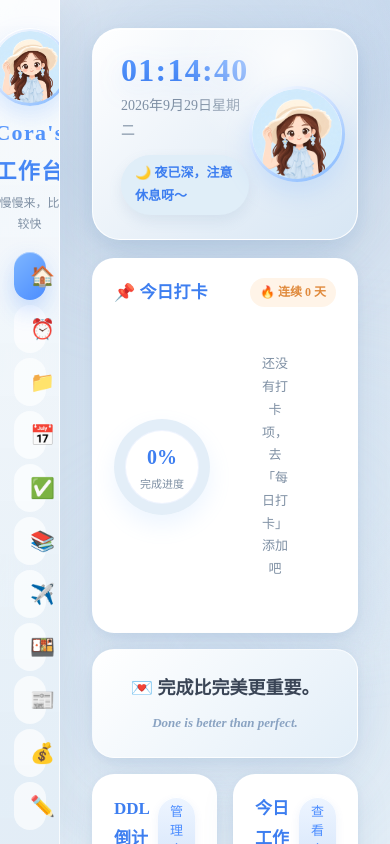
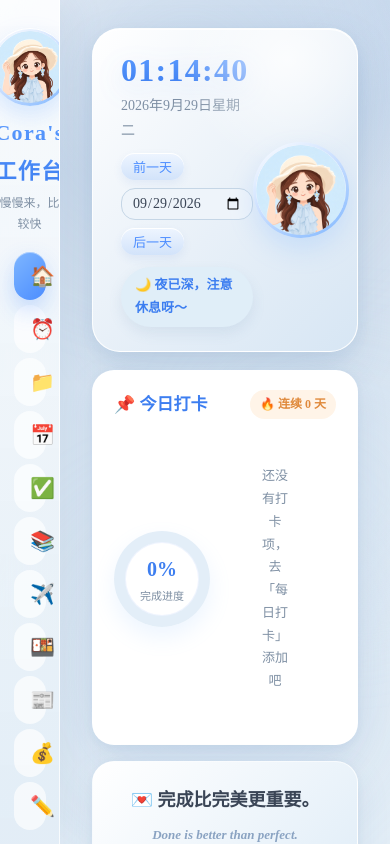
Before and after one commit to CoraLiang01/cora-workbench, a plain HTML site: page index.html in a window 390 px wide. Drawn offline with nearby package versions, Linux system fonts and the light colour scheme.

Commit message:
Let the home dashboard switch to another day.
Co-authored-by: Cursor <cursoragent@cursor.com>

```diff
--- a/index.html
+++ b/index.html
@@ -130,6 +130,8 @@ body {
   filter:drop-shadow(0 8px 14px rgba(61,126,240,.16));
 }
 .hello-date { font-size:14px; color:var(--muted); margin-top:6px; }
+.dash-date-row { display:flex; align-items:center; gap:8px; flex-wrap:wrap; margin-top:10px; }
+.dash-date-row input[type="date"] { width:auto; max-width:168px; margin:0; padding:6px 10px; }
 .hello-chip { display:inline-flex; align-items:center; gap:6px; margin-top:12px; background:#E0EEF8; color:#3D7EF0; font-weight:650; border-radius:999px; padding:7px 14px; font-size:13px; border:none; box-shadow:0 6px 14px rgba(90,130,175,.12); }
 
 /* Cards */
@@ -728,6 +730,7 @@ function daysUntil(s){ const t=new Date(s+'T00:00:00'); const n=new Date(todaySt
 function addDays(s,n){ const d=new Date(s+'T00:00:00'); d.setDate(d.getDate()+n); return dateStr(d); }
 
 let currentView = 'dashboard';
+let dashDate = todayStr();
 let currentPlanDate = todayStr();
 let currentMealWeek = todayStr();
 let currentPlanTab = 'day';
@@ -807,19 +810,33 @@ function tickHelloClock(){
   el.textContent = n.toTimeString().slice(0,8);
 }
 
+function setDashDate(s){
+  if(!/^\d{4}-\d{2}-\d{2}$/.test(s||'')) return;
+  dashDate = s;
+  const c = document.getElementById('content');
+  if(currentView==='dashboard' && c) renderDashboard(c);
+}
+function shiftDashDate(dir){ setDashDate(dir===0 ? todayStr() : addDays(dashDate, dir)); }
+function dashDayName(){
+  if(dashDate===todayStr()) return '今日';
+  const parts = dashDate.split('-');
+  return `${parseInt(parts[1],10)}月${parseInt(parts[2],10)}日`;
+}
 function renderDashboard(c){
   const ddls = load('ddls',[]).filter(d=>!d.done).sort((a,b)=>daysUntil(a.date)-daysUntil(b.date));
   const plans = load('plans',{});
-  const todayPlan = plans[todayStr()] || [];
+  const todayPlan = plans[dashDate] || [];
   const doneCount = todayPlan.filter(t=>t.done).length;
   const habits = load('habits',[]);
-  const todayH = todayStr();
+  const todayH = dashDate;
   const habitDone = habits.filter(h=>(h.history||[]).includes(todayH)).length;
   const diary = load('diary',[]);
-  const todayDiary = diary.find(d=>d.date===todayStr());
+  const todayDiary = diary.find(d=>d.date===dashDate);
   const pct = habits.length ? Math.round(habitDone/habits.length*100) : (todayPlan.length? Math.round(doneCount/todayPlan.length*100) : 0);
   const now = new Date();
-  const dateLine = now.toLocaleDateString('zh-CN',{year:'numeric',month:'long',day:'numeric',weekday:'long'});
+  const dateLine = new Date(dashDate+'T00:00:00').toLocaleDateString('zh-CN',{year:'numeric',month:'long',day:'numeric',weekday:'long'});
+  const dayName = dashDayName();
+  const isToday = dashDate===todayStr();
   const quotes = [
     {zh:'在平凡的日子里，也要认真生活呀。', en:'In ordinary days, live earnestly.'},
     {zh:'小小的进步，都是走向更好的自己。', en:'Small steps every day lead to big changes.'},
@@ -835,13 +852,19 @@ function renderDashboard(c){
       <div>
         <div class="hello-time" id="hello-clock">${now.toTimeString().slice(0,8)}</div>
         <div class="hello-date">${dateLine}</div>
+        <div class="dash-date-row">
+          <button type="button" class="btn btn-sm" onclick="shiftDashDate(-1)">前一天</button>
+          <input type="date" value="${dashDate}" onchange="setDashDate(this.value)" aria-label="选择日期">
+          <button type="button" class="btn btn-sm" onclick="shiftDashDate(1)">后一天</button>
+          ${isToday?'':`<button type="button" class="btn btn-sm" onclick="shiftDashDate(0)">回到今天</button>`}
+        </div>
         <div class="hello-chip">${greetChip()}</div>
       </div>
       <div class="hello-deco"><div class="hello-avatar-wrap"><img class="hello-avatar" src="cora-avatar.png" alt="Cora"></div></div>
     </div>
 
     <div class="card">
-      <div class="card-title">📌 今日打卡 <span class="streak-pill">🔥 连续 ${getStreak(habits)} 天</span></div>
+      <div class="card-title">📌 ${dayName}打卡 <span class="streak-pill">🔥 连续 ${getStreak(habits)} 天</span></div>
       <div class="check-card">
         <div class="ring" style="--p:${pct}">
           <div class="ring-inner"><div class="ring-num">${pct}%</div><div class="ring-lab">完成进度</div></div>
@@ -850,7 +873,7 @@ function renderDashboard(c){
           ${checkItems.length ? checkItems.map(h=>{
             const done = h._plan ? (todayPlan.find(t=>t.id===h.id)||{}).done : (h.history||[]).includes(todayH);
             const click = h._plan ? `togglePlanTask('${h.id}')` : `toggleHabitToday('${h.id}')`;
-            return `<div class="check-row" ${rowOpen(h._plan?`editDayPlan('${todayStr()}','${h.id}')`:`editHabit('${h.id}')`)}><div class="cb ${done?'checked':''}" onclick="${click}"></div><span>${esc(h.name)}</span></div>`;
+            return `<div class="check-row" ${rowOpen(h._plan?`editDayPlan('${dashDate}','${h.id}')`:`editHabit('${h.id}')`)}><div class="cb ${done?'checked':''}" onclick="${click}"></div><span>${esc(h.name)}</span></div>`;
           }).join('') : '<div class="empty">还没有打卡项，去「每日打卡」添加吧</div>'}
         </div>
       </div>
@@ -876,12 +899,12 @@ function renderDashboard(c){
       </div>
 
       <div class="card">
-        <div class="card-title">今日工作计划 <div class="actions"><button class="btn btn-sm" onclick="goToPlan('${todayStr()}')">查看全部</button></div></div>
+        <div class="card-title">${dayName}工作计划 <div class="actions"><button class="btn btn-sm" onclick="goToPlan('${dashDate}')">查看全部</button></div></div>
         ${todayPlan.length? `
           <div class="progress"><div class="progress-bar" style="width:${Math.round(doneCount/todayPlan.length*100)}%"></div></div>
           <div style="font-size:12px;color:var(--muted);margin-bottom:8px">${doneCount}/${todayPlan.length} 完成 (${Math.round(doneCount/todayPlan.length*100)}%)</div>
-          ${todayPlan.slice(0,5).map(t=>`<div class="list-item ${t.done?'done':''}" ${rowOpen(`editDayPlan('${todayStr()}','${t.id}')`)}><div class="cb ${t.done?'checked':''}" onclick="togglePlanTask('${t.id}')"></div><div class="text">${esc(t.title)} ${t.time?`<span class="meta">${t.time}</span>`:''}</div>${editBtn(`editDayPlan('${todayStr()}','${t.id}')`)}</div>`).join('')}
-        ` : '<div class="empty">今天还没有计划</div>'}
+          ${todayPlan.slice(0,5).map(t=>`<div class="list-item ${t.done?'done':''}" ${rowOpen(`editDayPlan('${dashDate}','${t.id}')`)}><div class="cb ${t.done?'checked':''}" onclick="togglePlanTask('${t.id}')"></div><div class="text">${esc(t.title)} ${t.time?`<span class="meta">${t.time}</span>`:''}</div>${editBtn(`editDayPlan('${dashDate}','${t.id}')`)}</div>`).join('')}
+        ` : `<div class="empty">${isToday?'今天还没有计划':'这一天还没有计划'}</div>`}
       </div>
     </div>
 
@@ -892,15 +915,15 @@ function renderDashboard(c){
 
     <div style="display:grid;grid-template-columns:1fr 1fr;gap:16px">
       <div class="card">
-        <div class="card-title">今日打卡</div>
+        <div class="card-title">${dayName}打卡</div>
         ${habits.length? habits.map(h=>{
           const done=(h.history||[]).includes(todayH);
           return `<div class="list-item" ${rowOpen(`editHabit('${h.id}')`)}><div class="cb ${done?'checked':''}" onclick="toggleHabitToday('${h.id}')"></div><div class="text">${esc(h.name)}</div><div class="meta">连续 ${getHabitStreak(h)} 天</div>${editBtn(`editHabit('${h.id}')`)}</div>`;
         }).join('') : '<div class="empty">还没有打卡项，去添加吧</div>'}
       </div>
       <div class="card">
-        <div class="card-title">今日心情</div>
-        ${todayDiary? `<div style="font-size:28px;margin-bottom:8px">${todayDiary.mood}</div><div style="font-size:13px;color:var(--muted);line-height:1.6">${esc(todayDiary.content.slice(0,100))}${todayDiary.content.length>100?'...':''}</div>` : '<div class="empty">今天还没有写日记</div>'}
+        <div class="card-title">${dayName}心情</div>
+        ${todayDiary? `<div style="font-size:28px;margin-bottom:8px">${todayDiary.mood}</div><div style="font-size:13px;color:var(--muted);line-height:1.6">${esc(todayDiary.content.slice(0,100))}${todayDiary.content.length>100?'...':''}</div>` : `<div class="empty">${isToday?'今天还没有写日记':'这一天还没有写日记'}</div>`}
         <button class="btn btn-sm" style="margin-top:8px" onclick="switchView('diary')">写日记</button>
       </div>
     </div>
@@ -917,16 +940,17 @@ function renderWeekOverview(){
   if(!el) return;
   const plans = load('plans',{});
   const today = todayStr();
-  const d = new Date();
+  const focus = dashDate || today;
+  const d = new Date(focus+'T00:00:00');
   const day = d.getDay()===0?7:d.getDay();
-  const monday = addDays(today, -(day-1));
+  const monday = addDays(focus, -(day-1));
   const names=['一','二','三','四','五','六','日'];
   el.innerHTML = names.map((n,i)=>{
     const date = addDays(monday, i);
     const tasks = plans[date]||[];
     const done = tasks.filter(t=>t.done).length;
-    const isToday = date===today;
-    return `<div class="week-cell ${isToday?'today':''}" onclick="goToPlan('${date}')"><div class="day-name">周${n}</div><div class="day-num">${parseInt(date.split('-')[2])}</div><div style="font-size:11px;color:var(--muted);margin-top:4px">${tasks.length?done+'/'+tasks.length:'-'}</div></div>`;
+    const isToday = date===focus;
+    return `<div class="week-cell ${isToday?'today':''}" onclick="setDashDate('${date}')"><div class="day-name">周${n}</div><div class="day-num">${parseInt(date.split('-')[2])}</div><div style="font-size:11px;color:var(--muted);margin-top:4px">${tasks.length?done+'/'+tasks.length:'-'}</div></div>`;
   }).join('');
 }
 
@@ -956,7 +980,7 @@ function getHabitStreak(h){
 
 function togglePlanTask(id){
   const plans=load('plans',{});
-  const t=plans[todayStr()]||[];
+  const t=plans[dashDate]||[];
   const task=t.find(x=>x.id===id); if(task) task.done=!task.done;
   save('plans',plans);
   renderDashboard(document.getElementById('content'));
@@ -967,7 +991,7 @@ function toggleHabitToday(id){
   const habits=load('habits',[]);
   const h=habits.find(x=>x.id===id); if(!h) return;
   h.history=h.history||[];
-  const t=todayStr();
+  const t=dashDate;
   const i=h.history.indexOf(t);
   if(i>=0) h.history.splice(i,1); else h.history.push(t);
   save('habits',habits);
```
